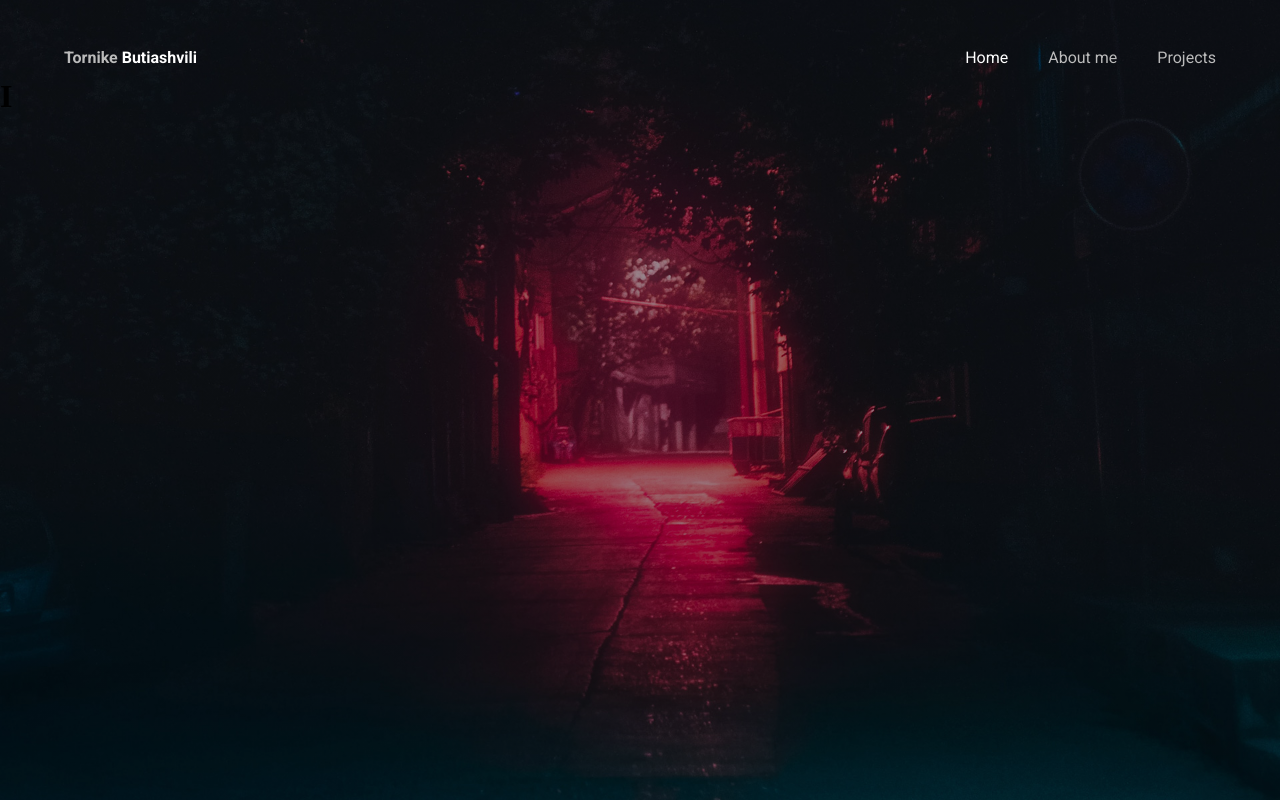
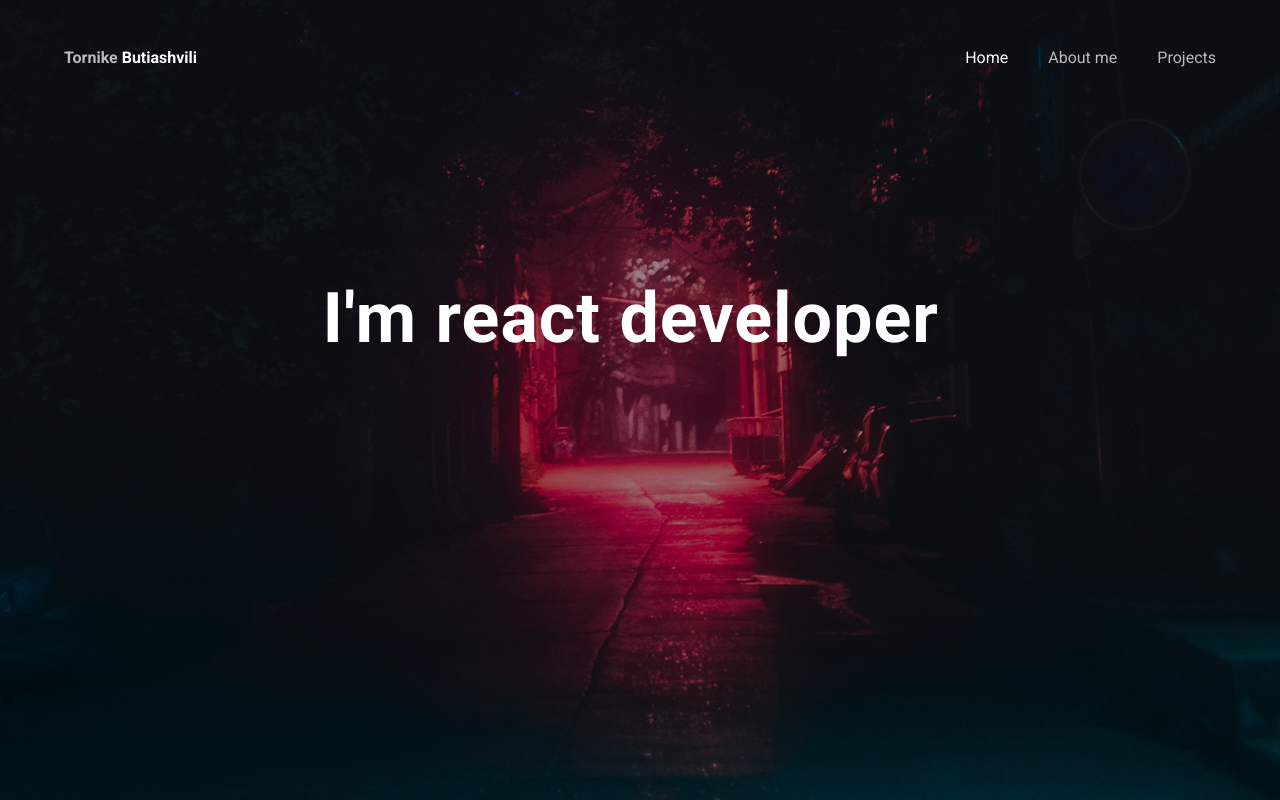
Before and after one commit to tornike2002/Portfolio, a React (Vite) app: page / in a window 1280 px wide. Built offline with nearby package versions, Linux system fonts and the light colour scheme.

Commit message:
centered title

```diff
--- a/src/components/title/MainTitle.tsx
+++ b/src/components/title/MainTitle.tsx
@@ -1,21 +1,44 @@
 import { useTypewriter, Cursor } from "react-simple-typewriter";
+import styled from "styled-components";
 const MainTitle: React.FC = () => {
   const [text] = useTypewriter({
-    words: [" I'm React Developer", " I"],
+    words: [
+      " I'm tornike butiashvili",
+      " I'm react developer",
+      " I code cool websites",
+    ],
     loop: true,
-    typeSpeed: 120,
+    typeSpeed: 60,
     deleteSpeed: 50,
   });
   return (
-    <div>
-      <h1>
+    <TitleWrapper>
+      <MainTitleCenter>
         <span>{text}</span>
         <span>
           <Cursor />
         </span>
-      </h1>
-    </div>
+      </MainTitleCenter>
+    </TitleWrapper>
   );
 };
 
 export default MainTitle;
+
+const MainTitleCenter = styled.h1`
+  color: #fff;
+  font-family: "Roboto", sans-serif;
+  span {
+    font-size: 70px;
+    font-weight: 600;
+    line-height: 2.5;
+    letter-spacing: 1px;
+  }
+`;
+const TitleWrapper = styled.div`
+  display: flex;
+  justify-content: center;
+  align-items: center;
+  min-height: 60%;
+
+`;
```
